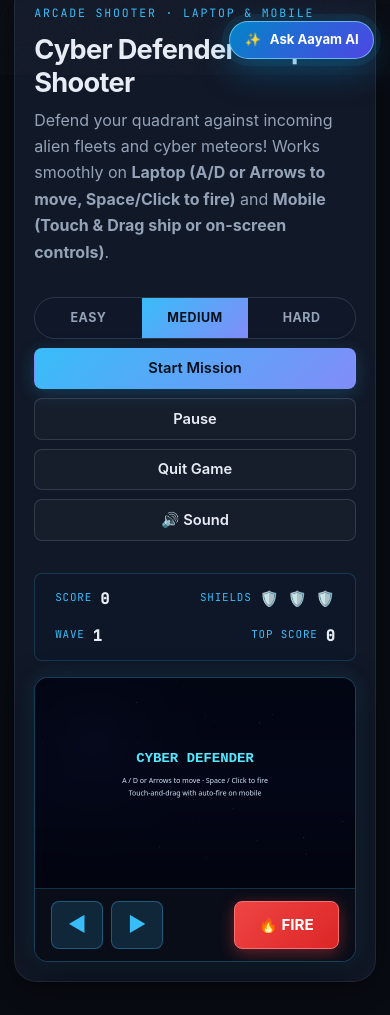
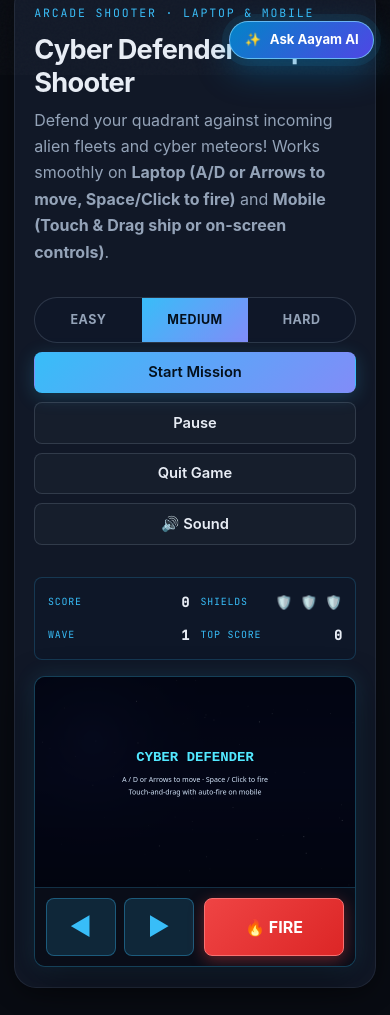
Before and after one commit to aayampaudel200-sketch/Aayam-Paudel-Portfolio, a website: page playground.html in a window 390 px wide. Shown: the part 769-1784 px from the top of the page. Drawn offline with Linux system fonts and the light colour scheme.

Commit message:
Improve Cyber Defender mobile controls and layout

```diff
--- a/css/style.css
+++ b/css/style.css
@@ -3752,6 +3752,7 @@ ul { list-style: none; }
   height: auto;
   aspect-ratio: 640 / 420;
   cursor: crosshair;
+  touch-action: none;
 }
 
 /* Mobile Controls */
@@ -3820,6 +3821,18 @@ ul { list-style: none; }
 .shooter-fire-btn:active {
   transform: scale(0.95);
   box-shadow: 0 2px 8px rgba(239, 68, 68, 0.6);
+}
+
+@media (max-width: 600px) {
+  .shooter-canvas-wrapper { max-width: none; border-radius: 0.7rem; }
+  .shooter-mobile-controls { padding: 0.65rem; gap: 0.6rem; }
+  .shooter-touch-btn { width: clamp(56px, 18vw, 76px); height: 58px; font-size: 1.5rem; }
+  .shooter-fire-btn { flex: 1; min-height: 58px; padding-inline: 0.8rem; font-size: 1rem; }
+  .shooter-stats-bar { display: grid; grid-template-columns: repeat(2, minmax(0, 1fr)); gap: 0.7rem; padding: 0.8rem; }
+  .shooter-stat-item { justify-content: space-between; gap: 0.35rem; }
+  .shooter-stat-label { font-size: 0.62rem; }
+  .shooter-stat-val { font-size: 0.84rem; }
+  .difficulty-toggle button { min-height: 44px; padding-inline: 0.65rem; }
 }
 
 :root[data-theme="light"] .shooter-stats-bar {
--- a/js/cyber-defender.js
+++ b/js/cyber-defender.js
@@ -124,7 +124,9 @@
       function keydown(e) { if (state !== 'running') return; if (['ArrowLeft', 'KeyA', 'ArrowRight', 'KeyD', 'Space'].includes(e.code)) e.preventDefault(); if (e.code === 'ArrowLeft' || e.code === 'KeyA') keys.left = true; if (e.code === 'ArrowRight' || e.code === 'KeyD') keys.right = true; if (e.code === 'Space') fire(); }
       window.addEventListener('keydown', keydown); window.addEventListener('keyup', (e) => { if (e.code === 'ArrowLeft' || e.code === 'KeyA') keys.left = false; if (e.code === 'ArrowRight' || e.code === 'KeyD') keys.right = false; });
       canvas.addEventListener('pointerdown', (e) => { if (state === 'idle' || state === 'gameover') { start(); return; } pointer(e); player.auto = e.pointerType === 'touch'; if (e.pointerType === 'mouse') fire(); canvas.setPointerCapture?.(e.pointerId); }); canvas.addEventListener('pointermove', (e) => { if (state === 'running' && (e.buttons || e.pointerType === 'touch')) pointer(e); }); canvas.addEventListener('pointerup', () => { player.auto = false; });
-      [['left', -1], ['right', 1]].forEach(([name, dir]) => controls[name]?.addEventListener('pointerdown', (e) => { e.preventDefault(); keys[dir < 0 ? 'left' : 'right'] = true; })); [['left', -1], ['right', 1]].forEach(([name, dir]) => controls[name]?.addEventListener('pointerup', () => { keys[dir < 0 ? 'left' : 'right'] = false; })); controls.fire?.addEventListener('pointerdown', (e) => { e.preventDefault(); fire(); player.auto = true; }); controls.fire?.addEventListener('pointerup', () => { player.auto = false; });
+      const releaseControl = (e) => { if (e) e.currentTarget.releasePointerCapture?.(e.pointerId); keys.left = false; keys.right = false; player.auto = false; };
+      [['left', -1], ['right', 1]].forEach(([name, dir]) => { const button = controls[name]; button?.addEventListener('pointerdown', (e) => { e.preventDefault(); button.setPointerCapture?.(e.pointerId); keys[dir < 0 ? 'left' : 'right'] = true; }); button?.addEventListener('pointerup', releaseControl); button?.addEventListener('pointercancel', releaseControl); button?.addEventListener('lostpointercapture', releaseControl); });
+      controls.fire?.addEventListener('pointerdown', (e) => { e.preventDefault(); controls.fire.setPointerCapture?.(e.pointerId); player.auto = true; fire(); }); controls.fire?.addEventListener('pointerup', releaseControl); controls.fire?.addEventListener('pointercancel', releaseControl); controls.fire?.addEventListener('lostpointercapture', releaseControl);
       ui.start.addEventListener('click', start); ui.pause.addEventListener('click', () => state === 'running' ? pause() : resume()); ui.quit.addEventListener('click', quit); ui.sound.addEventListener('click', () => { sound = !sound; ui.sound.textContent = sound ? '🔊 Sound' : '🔇 Muted'; });
       document.addEventListener('visibilitychange', () => { if (document.hidden) pause(true); }); document.addEventListener('playground:tabchange', (e) => { if (e.detail.labId !== 'shooter') pause(true); }); new IntersectionObserver(([entry]) => { visible = entry.isIntersecting; if (!visible) pause(true); }, { threshold: .08 }).observe(wrapper);
       const difficultyRoot = document.querySelector('[data-difficulty-for="shooter"]'); difficultyRoot?.addEventListener('click', (e) => { const next = e.target.dataset.difficulty; if (!settings[next] || next === difficulty) return; difficulty = next; highScore = readScore(); difficultyRoot.querySelectorAll('button').forEach((b) => b.setAttribute('aria-pressed', String(b.dataset.difficulty === next))); quit(); updateUI(); });
```
